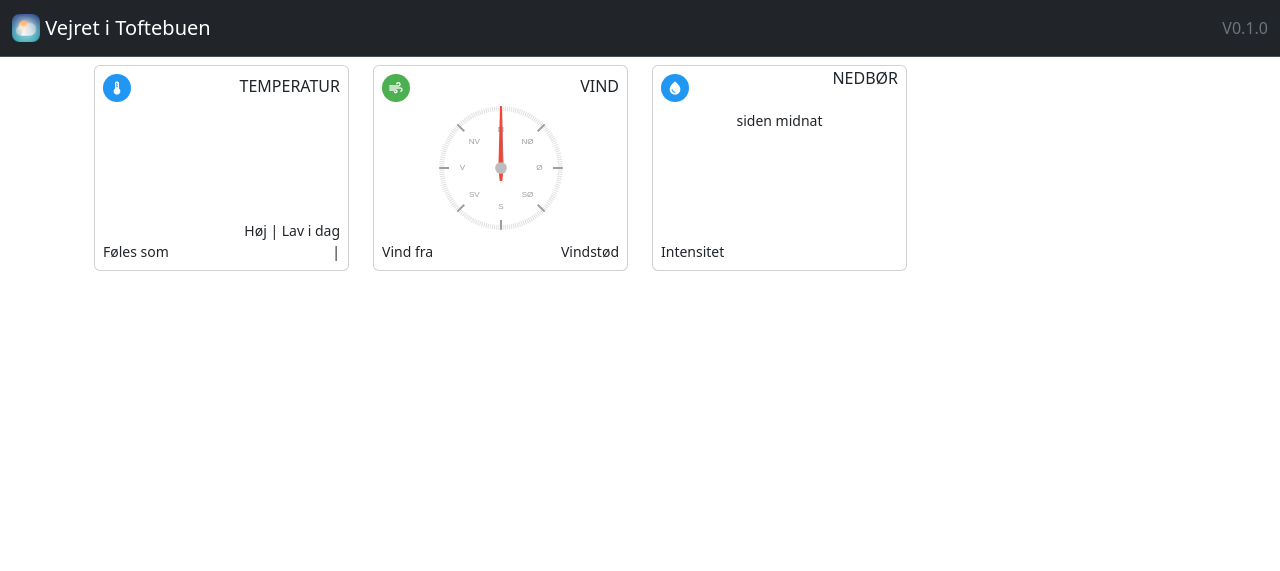
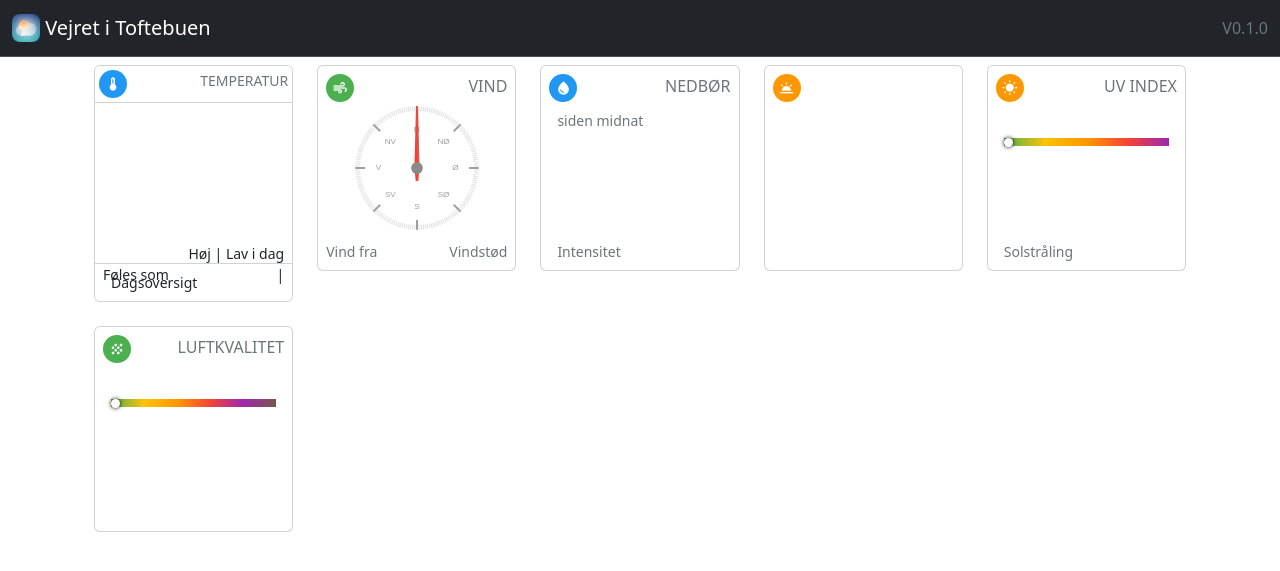
Before and after one commit to briis/MB-Weather-Web, a Flask app: page / in a window 1280 px wide. Shown: the top 571 px of the page. Run offline with Flask 3, Linux system fonts and the light colour scheme; data that the repository does not hold is empty; some libraries are stand-ins or nearby versions.

Commit message:
Playing with Headers and Footers

```diff
--- a/website/static/css/common.css
+++ b/website/static/css/common.css
@@ -1,15 +1,67 @@
 :root {
     --font-family: Roboto, sans-serif;
+    --color-amber: rgba(255, 193, 8, 1);
     --color-blue: rgba(32, 151, 243, 1);
+    --color-brown: rgba(121, 86, 72, 1);
     --color-blue-light: rgba(0, 168, 244, 1);
-    --color-disabled: rgba(189, 189, 189, 1);
+    --color-disabled: rgba(138, 138, 138, 1);
     --color-green: rgba(76, 175, 80, 1);
     --color-grey: rgba(158, 158, 158, 1);
     --color-grey-dark: rgba(33, 33, 33, 1);
     --color-grey-light: rgba(224, 224, 224, 1);
+    --color-purple: rgba(156, 39, 176, 1);
     --color-red: rgba(245, 67, 54, 1);
+    --color-orange: rgba(255, 152, 0, 1);
     --color-transparent: #00;
     --color-white: rgba(255, 255, 255, 1);
+}
+
+.bar-container {
+    position: relative;
+    display: flex;
+    align-items: center;
+    justify-content: center;
+    margin-top: 10px;
+    height: 12px;
+    width: 100%;
+}
+
+.bar-container .uvvalue {
+    position: absolute;
+    left: 0%;
+    top: 7;
+    background-color: var(--color-white);
+    border-radius: 50%;
+    height: 9px;
+    width: 9px;
+    box-shadow: rgba(0, 0, 0, 1) 0 0 4px;
+    display: inline-block;
+}
+
+.bar-container .uvbar {
+    height: 8px;
+    width: 100%;
+    background-color: var(--color-red);
+    background-image: linear-gradient(to right, var(--color-green), var(--color-amber), var(--color-orange), var(--color-red), var(--color-purple));
+}
+
+.bar-container .aqivalue {
+    position: absolute;
+    left: 0%;
+    top: 7;
+    background-color: var(--color-white);
+    border-radius: 50%;
+    height: 9px;
+    width: 9px;
+    box-shadow: rgba(0, 0, 0, 1) 0 0 4px;
+    display: inline-block;
+}
+
+.bar-container .aqibar {
+    height: 8px;
+    width: 100%;
+    background-color: var(--color-red);
+    background-image: linear-gradient(to right, var(--color-green), var(--color-amber), var(--color-orange), var(--color-red), var(--color-purple), var(--color-brown));
 }
 
 
@@ -23,16 +75,9 @@
     color: var(--color-white);
 }
 
-.fg-blue {
-    color: var(--color-blue);
-}
-
-.fg-green {
-    color: var(--color-green);
-}
-
-.fg-red {
-    color: var(--color-red);
+.bg-orange {
+    background: var(--color-orange);
+    color: var(--color-white);
 }
 
 .card-body {
@@ -43,13 +88,36 @@
     border-radius: 50%;
     width: 28px;
     height: 28px;
-    /* background: var(--color-blue); */
     border: 0;
-    /* color: var(--color-white); */
     font-size: 16px;
     display: flex;
     align-items: center;
     justify-content: center;
+}
+
+.fg-blue {
+    color: var(--color-blue);
+}
+
+.fg-green {
+    color: var(--color-green);
+}
+
+.fg-grey {
+    color: var(--color-grey);
+}
+
+.fg-grey-light {
+    color: var(--color-grey-light);
+}
+
+.fg-orange {
+    color: var(--color-orange);
+
+}
+
+.fg-red {
+    color: var(--color-red);
 }
 
 .fs-0 {
@@ -64,6 +132,10 @@
     font-size: 0.7rem;
 }
 
+.mt--2 {
+    margin-top: -0.8rem;
+}
+
 .mt--3 {
     margin-top: -1rem;
 }
--- a/website/static/js/data.js
+++ b/website/static/js/data.js
@@ -6,6 +6,8 @@ const degrees = `<span class="text-secondary">` + String.fromCharCode(176) + `</
 const windspeedUnit = `<sup class="text-secondary">m/s</sup>`;
 const rainUnit = `<sup class="text-secondary">mm</sup>`;
 const rainRateUnit = `<sup class="text-secondary">mm/t</sup>`;
+const SolarRadUnit = `<sup class="text-secondary">W/m²</sup>`;
+const uviMax = 12;
 
 let windirGauge;
 
@@ -15,11 +17,18 @@ let windirGauge;
 $('document').ready(function () {
     windirGauge = createWindDirGauge();
     getWeatherData();
+    getDailyForecastData();
+    getHourlyForecastData();
 });
 
 setTimeout(function () {
     getWeatherData();
 }, 30000);
+
+setTimeout(function () {
+    getDailyForecastData();
+    getHourlyForecastData();
+}, 300000);
 
 // *************************************
 // REALTIME DATA FUNCTIONS
@@ -51,9 +60,81 @@ function getWeatherData() {
             document.getElementById("valRainToday").innerHTML = data.raintoday.toFixed(1) + rainUnit;
             document.getElementById("valRainForecastToday").innerHTML = '';
             document.getElementById("valRainRate").innerHTML = data.rainrate.toFixed(1) + rainRateUnit;
+            // ** UV Index Widget **
+            document.getElementById("valUvIndex").innerHTML = data.uv.toFixed(0);
+            document.getElementById("valUvDescription").innerHTML = uvindexToText(data.uv);
+            document.getElementById('valUvDot').style.left = `${uviDotPosition(data.uv)}%`;
+            document.getElementById("valSolarRad").innerHTML = data.solarrad + SolarRadUnit;
+            // ** Air Quality Widget **
+            document.getElementById("valAqi").innerHTML = data.aqi.toFixed(0);
+            document.getElementById("valAqiDescription").innerHTML = aqiValueToText(data.aqi);
+            document.getElementById('valAqiDot').style.left = `${aqiDotPosition(data.aqi)}%`;
         },
         error: function (error) {
             console.log('Data load error: ' + error);
+        }
+    });
+}
+
+
+// *************************************
+// DAILY FORECAST FUNCTIONS
+// *************************************
+function getDailyForecastData() {
+    $.ajax({
+        url: "/api/daily",
+        type: "GET",
+        async: true,
+        data: {
+            format: 'json'
+        },
+        dataType: 'json',
+        success: function (data) {
+            console.log(data);
+            // ** Sun Time Widget **
+            if (moment().isBefore(moment(moment.unix(data[0].sunriseepoch)))) {
+                document.getElementById("valSunHeader").innerHTML = 'Solopgang';
+                document.getElementById('valSunIcon').innerHTML = `<img src="/static/images/weather/sunrise-light.svg" height="60px" width="60px">`;
+                document.getElementById("valSunTime").innerHTML = moment.unix(data[0].sunriseepoch).format('HH:mm');
+                document.getElementById('valSunNextChange').innerHTML = `Sol ned: ${moment(moment.unix(data[0].sunsetepoch)).format('HH:mm')}`;
+            } else if (moment().isAfter(moment(moment.unix(data[0].sunriseepoch))) && moment().isBefore(moment(moment.unix(data[0].sunsetepoch)))) {
+                document.getElementById("valSunHeader").innerHTML = 'Solnedgang';
+                document.getElementById('valSunIcon').innerHTML = `<img src="/static/images/weather/sunset-light.svg" height="60px" width="60px">`;
+                document.getElementById("valSunTime").innerHTML = moment.unix(data[0].sunsetepoch).format('HH:mm');
+                document.getElementById('valSunNextChange').innerHTML = `Sol op: ${moment(moment.unix(data[1].sunriseepoch)).format('HH:mm')} i morgen`;
+            } else {
+                let prefix = '';
+                if (moment().hour() <= 23) { prefix = 'i morgen'; }
+                document.getElementById("valSunHeader").innerHTML = 'Solopgang';
+                document.getElementById('valSunIcon').innerHTML = `<img src="/static/images/weather/sunrise-light.svg" height="60px" width="60px">`;
+                document.getElementById("valSunTime").innerHTML = moment.unix(data[1].sunriseepoch).format('HH:mm');
+                document.getElementById('valSunNextChange').innerHTML = `Sol ned: ${moment(moment.unix(data[1].sunsetepoch)).format('HH:mm')} ${prefix}`;
+            }
+        },
+        error: function (error) {
+            console.log('Daily Forecast Data load error: ' + error);
+        }
+    });
+}
+
+
+// *************************************
+// HOURLYD FORECAST FUNCTIONS
+// *************************************
+function getHourlyForecastData() {
+    $.ajax({
+        url: "/api/hourly",
+        type: "GET",
+        async: true,
+        data: {
+            format: 'json'
+        },
+        dataType: 'json',
+        success: function (data) {
+            console.log(data);
+        },
+        error: function (error) {
+            console.log('Hourly Forecast Data load error: ' + error);
         }
     });
 }
@@ -125,6 +206,24 @@ function createWindDirGauge() {
 // HELPER FUNCTIONS
 // *************************************
 
+
+// Get AQI Dot position
+function aqiDotPosition(aqi) {
+    if (aqi == 0) { return 0; }
+    if (aqi > 200) { aqiMax = 400; } else { aqiMax = 300; }
+    return parseInt(aqi * 100 / aqiMax);
+}
+
+// Translate AQI value to Text
+function aqiValueToText(aqi) {
+    if (aqi <= 50) { return 'God'; }
+    if (aqi > 50 && aqi <= 100) { return 'Moderat'; }
+    if (aqi > 100 && aqi <= 150) { return 'Usund for sensitive grupper'; }
+    if (aqi > 150 && aqi <= 200) { return 'Usund'; }
+    if (aqi > 200 && aqi <= 300) { return 'Meget usund'; }
+    return 'Farlig';
+}
+
 // Read CSS Variable
 function cssVar(name, value) {
     if (name[0] != '-') name = '--' + name //allow passing with or without --
@@ -143,6 +242,22 @@ function feelsLikeToText(temp) {
     return ``;
 }
 
+
+// Get Uvi Dot position
+function uviDotPosition(uvi) {
+    if (uvi == 0) { return 0; }
+    return parseInt(uvi * 100 / uviMax);
+}
+
+// Translate UV index to Text
+function uvindexToText(uvi) {
+    if (uvi < 3) { return 'Lav'; }
+    if (uvi >= 3 && uvi < 6) { return 'Moderat'; }
+    if (uvi >= 6 && uvi < 8) { return 'Høj'; }
+    if (uvi >= 8 && uvi < 10) { return 'Meget høj'; }
+    return 'Ekstrem';
+}
+
 // Convert Wind Bearing degrees to Wind Cardinal
 function windDegreeToCardinal(bearing) {
     directions = ["N", "NNØ", "NØ", "ØNØ", "Ø", "ØSØ", "SØ", "SSØ", "S", "SSV", "SV", "VSV", "V", "VNV", "NV", "NNV", "N"];
--- a/website/templates/base.html
+++ b/website/templates/base.html
@@ -55,7 +55,7 @@
     <nav class="navbar bg-dark border-bottom border-body" data-bs-theme="dark">
         <div class="container-fluid">
             <div class="navbar-brand">
-                <img src="/static/images/FAVICON-32X32.png" alt="logo" width="28" height="28"
+                <img src="/static/images/favicon-32x32.png" alt="logo" width="28" height="28"
                     class="d-inline-block align-text-top">
                 <span class="navbar-brand mb-0 h1">{{ title }}</span>
             </div>
--- a/website/templates/home.html
+++ b/website/templates/home.html
@@ -2,24 +2,29 @@
 %}
 
 <div class="container">
-  <div class="row row-cols-1 row-cols-sm-1 row-cols-md-2 row-cols-lg-3 row-cols-xl-4 mt-2">
+  <div class="row row-cols-1 row-cols-sm-2 row-cols-md-3 row-cols-lg-4 row-cols-xl-5 mt-2">
     <div class="col mb-4">
       <div class="card">
-        <div class="d-flex justify-content-between">
-          <div class="p-2"><span class="material-icons circle-font bg-blue">device_thermostat</span></div>
-          <div class="p-2 fs-6 fw-light">TEMPERATUR</div>
+        <div class="card-header bg-body p-1">
+          <div class="d-flex justify-content-between">
+            <div class=""><span class="material-icons circle-font bg-blue">device_thermostat</span></div>
+            <div class="fs-7 text-secondary text-uppercase">Temperatur</div>
+          </div>
         </div>
         <div class="card-body">
           <div class="position-absolute top-50 start-50 translate-middle fs-0 fw-lighter" id="valTemperature"></div>
-          <div class="position-absolute bottom-0 start-0 pb-2 px-2 fs-7 fw-lighter">
+          <div class="position-absolute bottom-0 start-0 pb-3 px-2 fs-7 fw-lighter">
             <div class="pb-0">Føles som</div>
             <div class="fg-blue" id="valFeelsLike"></div>
           </div>
-          <div class="position-absolute bottom-0 end-0 pb-2 px-2 fs-7 fw-lighter">
+          <div class="position-absolute bottom-0 end-0 pb-3 px-2 fs-7 fw-lighter">
             <div class="pb-0">Høj | Lav i dag</div>
             <div class="text-end"><span class="fg-red" id="valTempMax"></span> | <span class="fg-blue"
                 id="valTempMin"></span></div>
           </div>
+        </div>
+        <div class="card-footer bg-body fs-7">
+          Dagsoversigt
         </div>
       </div>
     </div>
@@ -27,16 +32,16 @@
       <div class="card">
         <div class="d-flex justify-content-between">
           <div class="p-2"><span class="material-icons circle-font bg-green">air</span></div>
-          <div class="p-2 fs-6 fw-light">VIND</div>
+          <div class="p-2 fs-6 text-secondary text-uppercase">Vind</div>
         </div>
         <div class="card-body">
           <canvas class="position-absolute top-50 start-50 translate-middle" id="valWindbearing"></canvas>
           <div class="position-absolute bottom-0 start-0 pb-2 ps-2 fs-7 fw-lighter">
-            <div class="pb-0">Vind fra</div>
+            <div class="pb-0 text-secondary">Vind fra</div>
             <div class="fg-blue" id="valWinddir"></div>
           </div>
           <div class="position-absolute bottom-0 end-0 pb-2 pe-2 fs-7 fw-lighter">
-            <div class="pb-0">Vindstød</div>
+            <div class="pb-0 text-secondary">Vindstød</div>
             <div class="text-end fg-blue" id="valWindgust"></div>
           </div>
         </div>
@@ -46,23 +51,81 @@
       <div class="card">
         <div class="d-flex justify-content-between">
           <div class="p-2"><span class="material-icons circle-font bg-blue">water_drop</span></div>
-          <div class="px-2 fs-6 fw-light">NEDBØR</div>
+          <div class="px-2 mt-2 fs-6 text-secondary text-uppercase">Nedbør</div>
         </div>
         <div class="card-body">
-          <div class="d-flex flex-column align-items-center m-0 p-0">
+          <div class="d-flex flex-column align-items-start m-0 p-0">
             <div class="fs-0 fw-lighter" id="valRainToday"></div>
-            <div class="fs-7 fw-lighter color-disabled mt--3">siden midnat</div>
-            <div class="fs-7 fw-lighter color-disabled mt-0" id="valRainForecastToday"></div>
+            <div class="fs-7 fw-lighter text-secondary mt--3">siden midnat</div>
+            <div class="fs-7 fw-lighter text-secondary mt-0" id="valRainForecastToday"></div>
           </div>
-          <div class="position-absolute bottom-0 start-0 pb-2 ps-2 fs-7 fw-lighter">
-            <div class="pb-0">Intensitet</div>
+          <div class="position-absolute bottom-0 start-0 pb-2 ps-3 fs-7 fw-lighter">
+            <div class="pb-0 text-secondary">Intensitet</div>
             <div class="fg-blue" id="valRainRate"></div>
           </div>
         </div>
       </div>
     </div>
+    <div class="col mb-4">
+      <div class="card">
+        <div class="d-flex justify-content-between">
+          <div class="p-2"><span class="material-icons circle-font bg-orange">wb_twilight</span></div>
+          <div class="px-2 mt-2 fs-6 text-secondary text-uppercase" id="valSunHeader"></div>
+        </div>
+        <div class="card-body">
+          <div class="d-flex flex-column align-items-center m-0 p-0">
+            <div class="fs-0 fw-lighter" id="valSunTime"></div>
+            <div class="fs-7 mt--3" id="valSunIcon"></div>
+          </div>
+          <div class="position-absolute bottom-0 start-0 pb-2 ps-2 fs-7 fw-lighter">
+            <div class="pb-0 text-secondary" id="valSunNextChange"></div>
+          </div>
+        </div>
+      </div>
+    </div>
+    <div class="col mb-4">
+      <div class="card">
+        <div class="d-flex justify-content-between">
+          <div class="p-2"><span class="material-icons circle-font bg-orange">wb_sunny</span></div>
+          <div class="px-2 mt-2 fs-6 text-secondary text-uppercase">UV Index</div>
+        </div>
+        <div class="card-body">
+          <div class="d-flex flex-column align-items-start m-0 p-0">
+            <div class="lh-1 fs-0 text-secondary fw-lighter" id="valUvIndex"></div>
+            <div class="lh-1 fs-6 text-secondary" id="valUvDescription"></div>
+            <div class="lh-1 bar-container">
+              <div class="uvvalue" id="valUvDot"></div>
+              <div class="uvbar"></div>
+            </div>
+          </div>
+          <div class="position-absolute bottom-0 start-0 pb-2 ps-3 fs-7 fw-lighter">
+            <div class="pb-0 text-secondary">Solstråling</div>
+            <div class="fg-blue" id="valSolarRad"></div>
+          </div>
+        </div>
+      </div>
+    </div>
+    <div class="col mb-4">
+      <div class="card">
+        <div class="d-flex justify-content-between">
+          <div class="p-2"><span class="material-icons circle-font bg-green">grain</span></div>
+          <div class="px-2 mt-2 fs-6 text-secondary text-uppercase">Luftkvalitet</div>
+        </div>
+        <div class="card-body">
+          <div class="d-flex flex-column align-items-start m-0 p-0">
+            <div class="lh-1 fs-0 fw-lighter" id="valAqi"></div>
+            <div class="lh-1 fs-6 text-secondary" id="valAqiDescription"></div>
+            <div class="lh-1 bar-container">
+              <div class="aqivalue" id="valAqiDot"></div>
+              <div class="aqibar"></div>
+            </div>
+          </div>
+          <div class="position-absolute bottom-0 start-0 pb-2 ps-3 fs-7 fw-lighter">
+          </div>
+        </div>
+      </div>
+    </div>
   </div>
-
 </div>
 
 {% endblock %}
--- a/website/views.py
+++ b/website/views.py
@@ -3,7 +3,8 @@
 from __future__ import annotations
 
 from flask import Blueprint, current_app, render_template, jsonify
-from pymeteobridgesql import MeteobridgeSQL, RealtimeData
+from dataclasses import asdict as as_dict
+from pymeteobridgesql import MeteobridgeSQL, RealtimeData, ForecastDaily, ForecastHourly
 
 views = Blueprint("views", __name__)
 
@@ -21,3 +22,29 @@ async def data():
     await weather.async_disconnect()
 
     return jsonify(result.to_dict())
+
+
+@views.route("/api/daily", methods=["GET"])
+async def daily():
+    weather = MeteobridgeSQL(current_app.config["MYSQL_HOST"], current_app.config["MYSQL_USER"], current_app.config["MYSQL_PASSWORD"], current_app.config["MYSQL_DB"])
+    await weather.async_init()
+    result: ForecastDaily = await weather.async_get_forecast(False)
+    await weather.async_disconnect()
+
+    result_array = []
+    for row in result:
+        result_array.append(row.__dict__)
+    return jsonify(result_array)
+
+
+@views.route("/api/hourly", methods=["GET"])
+async def hourly():
+    weather = MeteobridgeSQL(current_app.config["MYSQL_HOST"], current_app.config["MYSQL_USER"], current_app.config["MYSQL_PASSWORD"], current_app.config["MYSQL_DB"])
+    await weather.async_init()
+    result: ForecastHourly = await weather.async_get_forecast(True)
+    await weather.async_disconnect()
+
+    result_array = []
+    for row in result:
+        result_array.append(row.__dict__)
+    return jsonify(result_array)
```
Also changed, not shown: 1 other file.
